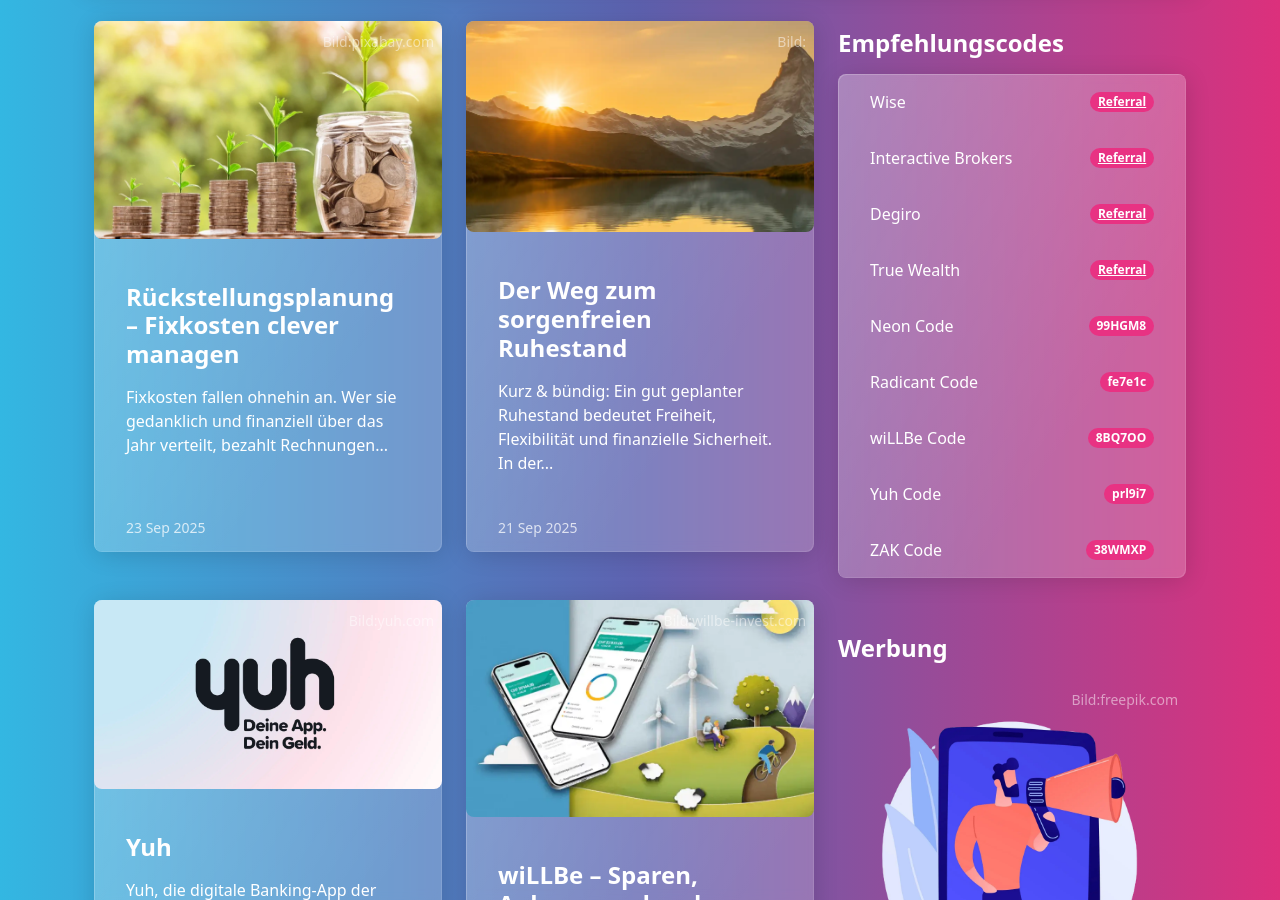
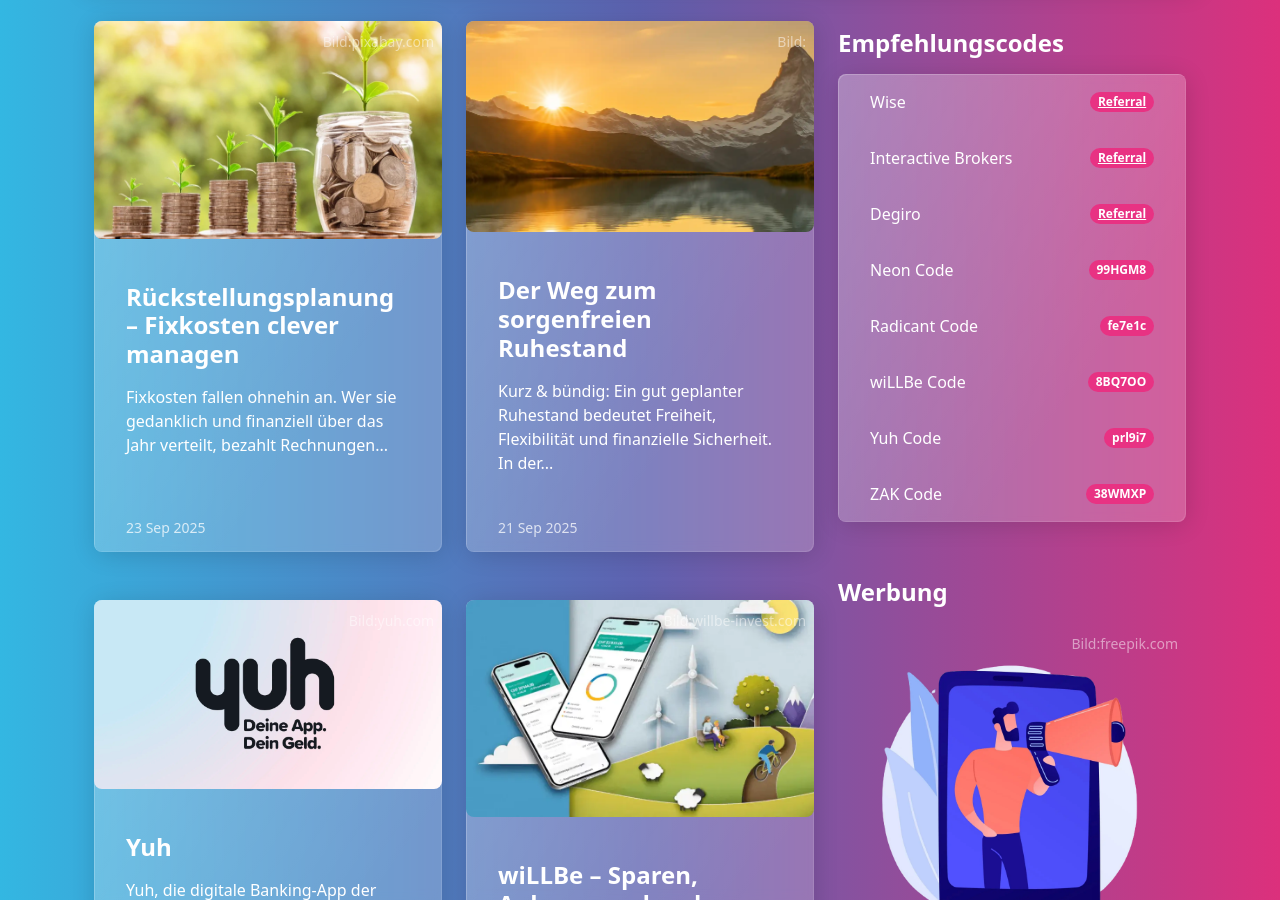
Before and after one commit to tirkio/tirkio.com, a Jekyll site: the page built from index.html, in a window 1280 px wide and 900 px high, scrolled down 503 px. Built offline with Jekyll 4.4.1, drawn with Linux system fonts in a browser that asks for light colours; the list of posts is cut into pages by our own code.

Commit message:
Remove True Wealth entry from sidebar
Removed True Wealth referral link from sidebar.

```diff
--- a/_includes/sidebar.html
+++ b/_includes/sidebar.html
@@ -20,12 +20,6 @@
       >
         Degiro
         <span class="badge bg-primary rounded-pill"><a href="https://www.degiro.ch/kunden-werben-kunden/anlagekonto-eroeffnen?id=A82498BA&utm_source=mgm" target="_blank" rel="sponsored nofollow noopener">Referral</a></span>
-      </li>
-      <li
-        class="list-group-item d-flex justify-content-between align-items-center"
-      >
-        True Wealth
-        <span class="badge bg-primary rounded-pill"><a href="https://www.truewealth.ch/de/invite/lhd4dqqtde?code=6d574a62" target="_blank" rel="sponsored nofollow noopener">Referral</a></span>
       </li>
       <li
         class="list-group-item d-flex justify-content-between align-items-center"
```
